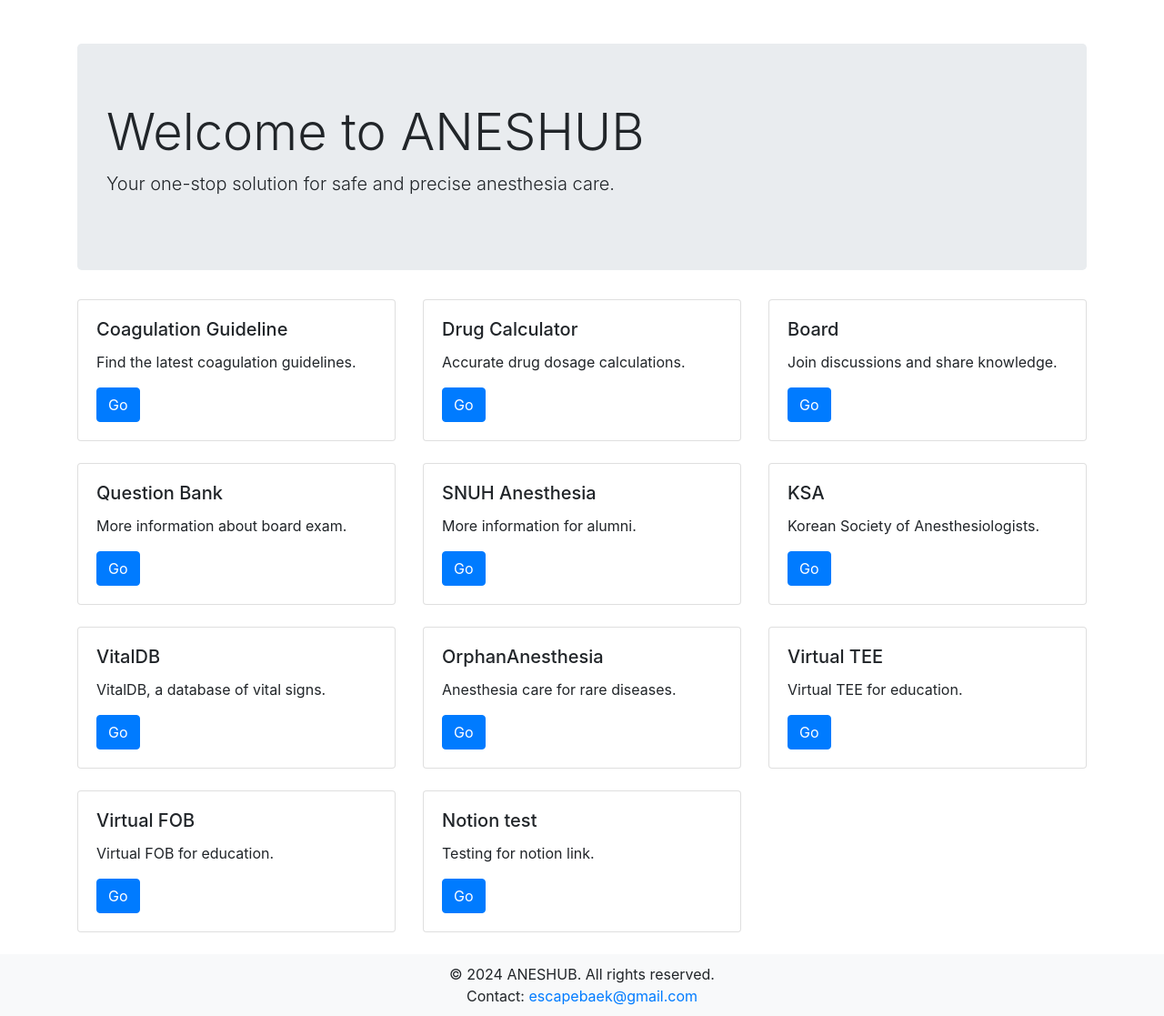
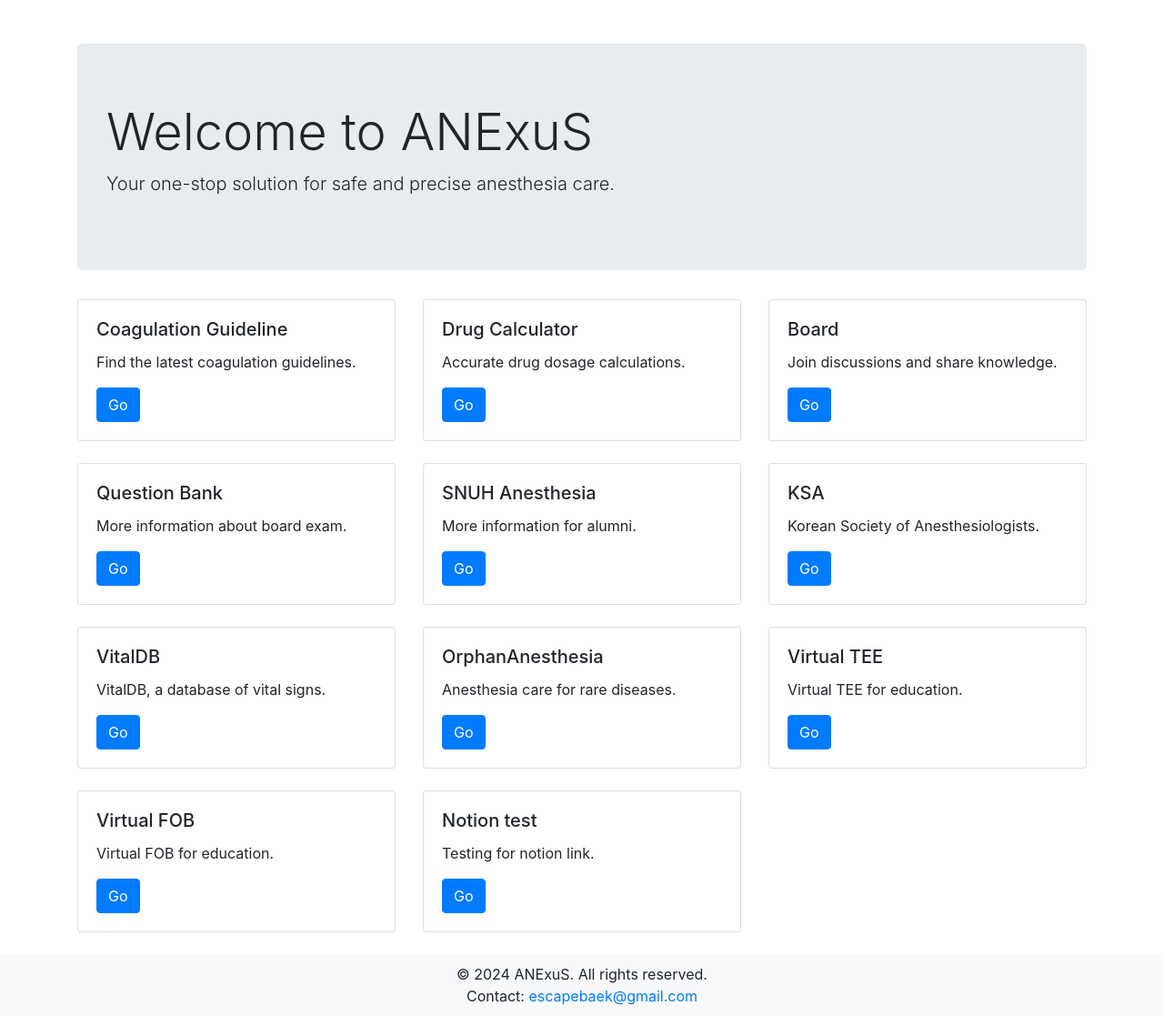
Before and after one commit to escapeBaek/ANExuS, a Django app: page / in a window 1280 px wide. Shown: the part 56-1173 px from the top of the page at 91% size. Run offline with Django 5.2, Linux system fonts and the light colour scheme; some libraries are stand-ins or nearby versions.

Commit message:
name change : ANExuS

```diff
--- a/land/templates/land/home.html
+++ b/land/templates/land/home.html
@@ -1,6 +1,6 @@
 {% extends 'base.html' %} {% block page_content %}
 <div class="jumbotron">
-  <h1 class="display-4">Welcome to ANESHUB</h1>
+  <h1 class="display-4">Welcome to ANExuS</h1>
   <p class="lead">
     Your one-stop solution for safe and precise anesthesia care.
   </p>
--- a/templates/base.html
+++ b/templates/base.html
@@ -3,7 +3,7 @@
   <head>
     <meta charset="UTF-8" />
     <meta name="viewport" content="width=device-width, initial-scale=1.0" />
-    <title>{% block title %}ANESHUB{% endblock %}</title>
+    <title>{% block title %}ANExuS{% endblock %}</title>
     <link
       href="https://stackpath.bootstrapcdn.com/bootstrap/4.5.2/css/bootstrap.min.css"
       rel="stylesheet"
@@ -83,7 +83,7 @@
   </body>
   <footer>
     <div class="container">
-      <p>&copy; 2024 ANESHUB. All rights reserved.</p>
+      <p>&copy; 2024 ANExuS. All rights reserved.</p>
       <p>
         Contact: <a href="mailto:escapebaek@gmail.com">escapebaek@gmail.com</a>
       </p>
```
